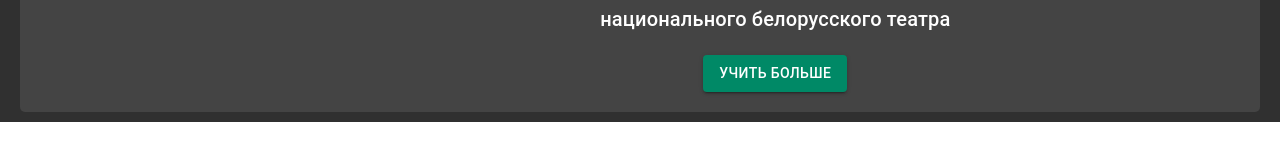
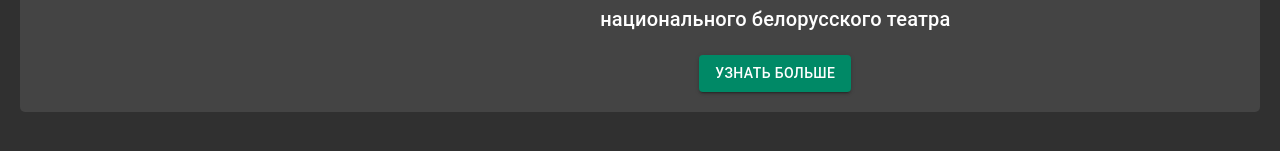
Before and after one commit to DzmitryCavi/culture-portal, a React (Create React App) app: page / in a window 1280 px wide. Shown: the part 633-784 px from the top of the page. Built offline with nearby package versions, Linux system fonts and the light colour scheme.

Commit message:
fix: some style

```diff
--- a/src/App.sass
+++ b/src/App.sass
@@ -3,3 +3,7 @@ body,
 .root
   margin: 0
   padding: 0
+  background-color: #303030
+  color: white
+  max-width: 1400px
+  margin: 0 auto
--- a/src/containers/director/SliderFoto.sass
+++ b/src/containers/director/SliderFoto.sass
@@ -2,3 +2,5 @@
   margin: 0 auto
   max-width: 400px
   padding-bottom: 30px
+.slick-dots li button:before
+  color: (white !important)
--- a/src/containers/director/WorksTable.tsx
+++ b/src/containers/director/WorksTable.tsx
@@ -34,12 +34,18 @@ const StyledTableRow = withStyles((theme: Theme) =>
       '&:nth-of-type(odd)': {
         backgroundColor: theme.palette.background.default,
       },
+      '&:nth-of-type(even)': {
+        backgroundColor: theme.palette.background.default,
+      },
     },
   }),
 )(TableRow);
 
 const useStyles = makeStyles({
   table: {
+    maxWidth: 800,
+  },
+  paper: {
     maxWidth: 800,
     margin: '0 auto',
   },
@@ -50,7 +56,6 @@ interface PROPS {
 }
 
 export default function WorksTable(props: any) {
-
   const { director } = props;
   const classes = useStyles();
   const dataDirector: any = Directors;
@@ -58,7 +63,7 @@ export default function WorksTable(props: any) {
   console.log(worksList);
 
   return (
-    <TableContainer component={Paper}>
+    <TableContainer component={Paper} className={classes.paper}>
       <Table className={classes.table} aria-label="customized table">
         <TableHead>
           <TableRow>
--- a/src/containers/director/YandexMap.tsx
+++ b/src/containers/director/YandexMap.tsx
@@ -5,8 +5,8 @@ import { YMaps, Map, Placemark } from "react-yandex-maps";
 
 const useStyles = makeStyles({
   map: {
-    width: '600px',
-    height: '400px'
+    maxWidth: '600px',
+    height: '400px',
   },
   map__container: {
     margin: '0 auto',
--- a/src/locales/by/interface.json
+++ b/src/locales/by/interface.json
@@ -55,7 +55,7 @@
   "Fines 4": "-20 Занадта прымітыўны (непрыгожы для 2020 года) дызайн / UX",
 
   "Culture Portal": "Партал культуры",
-  "Learn more": "Даведайцеся больш",
+  "Learn more": "Даведацца больш",
   "CP-description": "Рэжысёр тэатра або рэжысёр - інструктар у тэатры, які кіруе і арганізуе ўстаноўку тэатральнай пастаноўкі (п'есы, оперы, мюзікла альбо распрацаванага твора), аб'ядноўваючы розныя пачынанні і аспекты вытворчасці. Функцыі рэжысёра заключаецца ў забеспячэнні якасці і паўнаты тэатральнай вытворчасці і ў прывядзенні ў склад творчага калектыву ўдзельнікаў да рэалізацыі свайго мастацкага бачання, рэжысёр супрацоўнічае з калектывам творчых асоб і іншага супрацоўніка, каардынуючы даследаванні, сцэнічныя распрацоўкі, касцюмы, рэквізіт дызайн святла, акцёрскае майстэрства, сцэнаграфія, сцэнічны бой і гукавое афармленне пастаноўкі. Калі ў пастаноўцы ёсць новы твор альбо новы пераклад п'есы, рэжысёр таксама можа працаваць з драматургам або перакладчыкам.",
 
   "STYLEGUIDE": "СТЫЛЬНЫ ГІД",
--- a/src/locales/ru/interface.json
+++ b/src/locales/ru/interface.json
@@ -55,7 +55,7 @@
   "Fines 4": "-20 Слишком примитивный (некрасивый для 2020 года) дизайн / UX",
 
   "Culture Portal": "Портал Культуры",
-  "Learn more": "Учить больше",
+  "Learn more": "Узнать больше",
   "CP-description": "«Театральный режиссер или режиссер является инструктором на театральном поле, который контролирует и организует монтаж театральной постановки (пьесы, оперы, мюзикла или придуманного произведения) путем объединения различных усилий и аспектов производства. Функция директора заключается в обеспечении качества и полноты театральной постановки, а также в том, чтобы привести членов творческой группы к реализации своего художественного видения. Директор тем самым сотрудничает с командой творческих личностей и других сотрудников, координируя исследования, сценическое искусство, дизайн костюмов, реквизит световое оформление, актерское мастерство, сценография, боевые действия и звуковое оформление для постановки. Если постановка представляет собой новую пьесу или (новый) перевод пьесы, режиссер также может работать с драматургом или переводчиком.",
 
   "STYLEGUIDE": "ГИД ПО СТИЛЮ",
```
